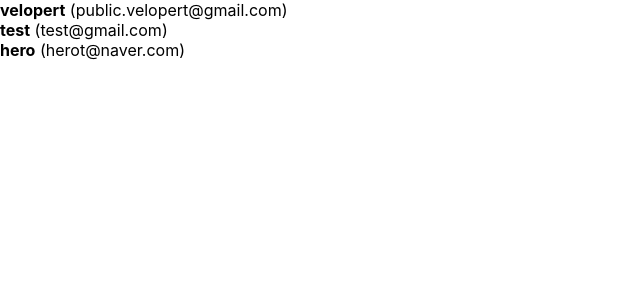
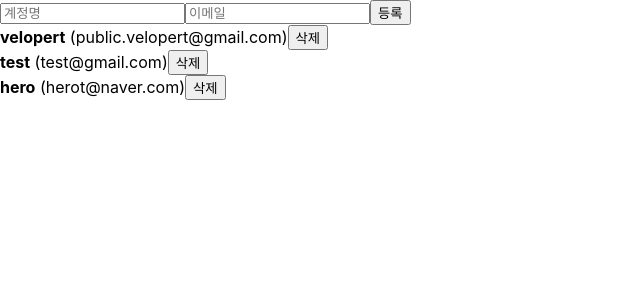
Before and after one commit to CodingScript990/React-Study, a React (Create React App) app: page / in a window 1280 px wide. Shown: the top 300 px of the page, without its empty margins (0-640 px from the left). Built offline with nearby package versions, Linux system fonts and the light colour scheme.

Commit message:
2021.12.22 React.JS - Day 5(promise, onChange, onCreate, concat, onRemove )

```diff
--- a/src/App.js
+++ b/src/App.js
@@ -1,8 +1,24 @@
-import React, {useRef} from 'react';
+import React, {useRef, useState} from 'react';
+import CreateUser from './CreateUser';
 import UserList from './UserList';
 
 function App() {
-  const users = [
+  const [inputs, setInputs] = useState({
+    username : '',
+    email : '',
+  });
+
+  const {username, email} = inputs;
+
+  const onChange = (e) => {
+    const {name, value} = e.target;
+    setInputs({
+      ...inputs,
+      [name] : value,
+    });
+  };
+
+  const [users, setUsers] = useState([
     {
         id : 1,
         username : 'velopert',
@@ -18,17 +34,35 @@
         username : 'hero',
         email : 'herot@naver.com',
     },
-  ];
+  ]);
 
   const nextId = useRef(4); // useRef로 컴포넌트 안의 변수 만들기
 
   const onCreate = () => { // onCreate 함수가 실행되면(1)
-    console.log(nextId.current); // 4
+    const user = {
+      id : nextId.current,
+      username,
+      email,
+    };
+    // setUsers([...users, user]);
+    setUsers(users.concat(user));
+    setInputs({
+      username : '',
+      email : '',
+    });
+
     nextId.current += 1; // 1씩 증가시켜라~!(2)
   };
 
+  const onRemove = id => {
+    setUsers(users.filter(user => user.id !== id)); // id가 일치하지 않으면?
+  };
+
   return (
-    <UserList users={users} />
+    <>
+      <CreateUser username={username} email={email} onChange={onChange} onCreate={onCreate} />
+      <UserList users={users} onRemove={onRemove} />
+    </>
   );
 }
 
--- /dev/null
+++ b/src/CreateUser.js
@@ -0,0 +1,13 @@
+import React from 'react';
+
+function CreateUser({username, email, onChange, onCreate}) { // promise
+    return(
+        <div>
+            <input name='username' placeholder='계정명' onChange={onChange} value={username} />
+            <input name='email' placeholder='이메일' onChange={onChange} value={email} />
+            <button onClick={onCreate}>등록</button>
+        </div>
+    );
+}
+
+export default CreateUser;
--- a/src/UserList.js
+++ b/src/UserList.js
@@ -2,15 +2,17 @@
 
 // Array rendering
 
-function User ({user}) { // 함수를 하나 더 생성해서 좀더 쉽게 작업해준다.
+function User ({user, onRemove}) { // 함수를 하나 더 생성해서 좀더 쉽게 작업해준다.
+    const {username, email, id} = user;
     return(
         <div>
-            <b>{user.username}</b> <span>({user.email})</span>
+            <b>{username}</b> <span>({email})</span>
+            <button onClick={ () => onRemove(id)}>삭제</button>
         </div>
     );
 };
 
-function UserList ({users}) {
+function UserList ({users, onRemove}) {
     return ( // map함수를 사용해서 배열을 불러와준다!!
         <div>
             {
@@ -18,7 +20,7 @@
                     // (user, index) => (<User key={index} user={user} />) 기본 index값을 주므로써
                     // 랜더링을 할 수 있다. 그러나 key안에 index값 넣는 걸 추천하지 않는다!
                     // key값이 있어야지만 효율적으로 랜더링 할 수 있다.
-                    user => (<User key={user.id} user={user} />)
+                    user => (<User key={user.id} user={user} onRemove={onRemove} />)
                 )
             }
         </div>
```
